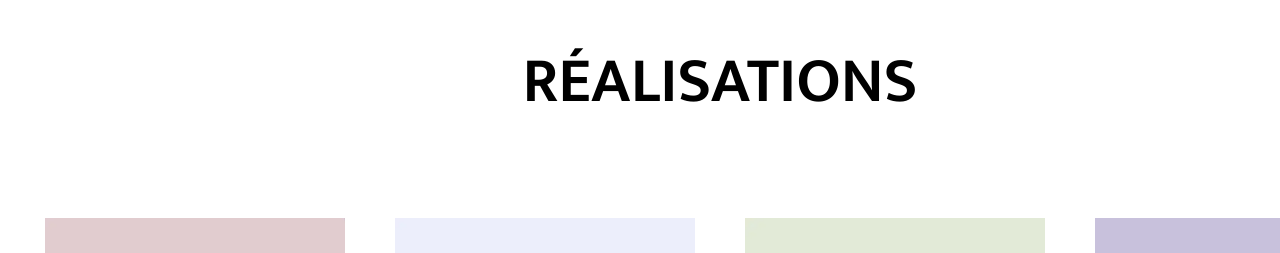
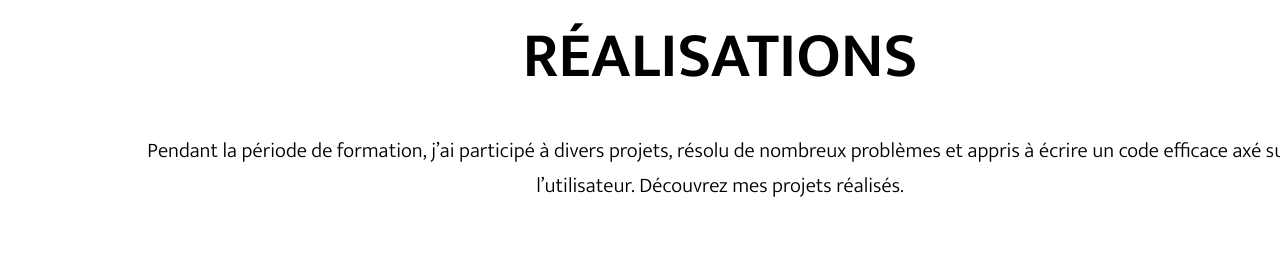
Before and after one commit to yoonju88/Projet12_portfolio, a React (Create React App) app in the folder frontend/: page /Portfolio in a window 1280 px wide. Shown: the part 140-393 px from the top of the page. Built offline with nearby package versions, Linux system fonts and the light colour scheme.

Commit message:
modified the structure and their style

```diff
--- a/frontend/src/pages/portfolio.css
+++ b/frontend/src/pages/portfolio.css
@@ -3,18 +3,26 @@
     flex-direction: column;
 }
 
-.portfolio_title, .linkCard_container{
+.portfolio_links, .linkCard_container, .portfolio_title{
     display: flex;
     flex-direction: column;
     justify-content: center;
     align-items: center;
+}
+.portfolio_title h2 {
+    margin-bottom: 40px;
+}
+.portfolio_title p{
+    width : 80%;
+    text-align: center;
 }
 .linkCards{
     display: flex;
     flex-direction: row;
     gap :50px;
 }
-.portfolio_title{
+.portfolio_links{
+    margin-top: 30px;;
     gap: 100px;
 }
 .linkCard_container{
@@ -36,7 +44,6 @@
     align-items: center;
     position: relative;
 }
-
 .linkCard_container img{
     transform: scale(1);
     transition : transform 300ms ease-in-out;
@@ -70,8 +77,8 @@
 .row, .row_reverse {
     display: flex;
     width:100%;
-    gap: 100px;
-    height : 600px;
+    gap: 50px;
+    height : 650px;
     align-items: center;
 }
 .row{
--- a/frontend/src/pages/portfolio.js
+++ b/frontend/src/pages/portfolio.js
@@ -11,8 +11,11 @@ function Portfolio() {
         <>
             <Menu />
             <main className='portfolio_page'>
-                <section className="portfolio_title">
-                <h2>RÉALISATIONS</h2>
+                <section className="portfolio_links">
+                <div className='portfolio_title' >
+                    <h2>RÉALISATIONS</h2>
+                    <p>Pendant la période de formation, j’ai participé à divers projets, résolu de nombreux problèmes et appris à écrire un code efficace axé sur l’utilisateur. Découvrez mes projets réalisés.</p>
+                </div>
                 <div className='linkCards'>
                     {realisationData.map(card => (
                         <LinkCard
```
